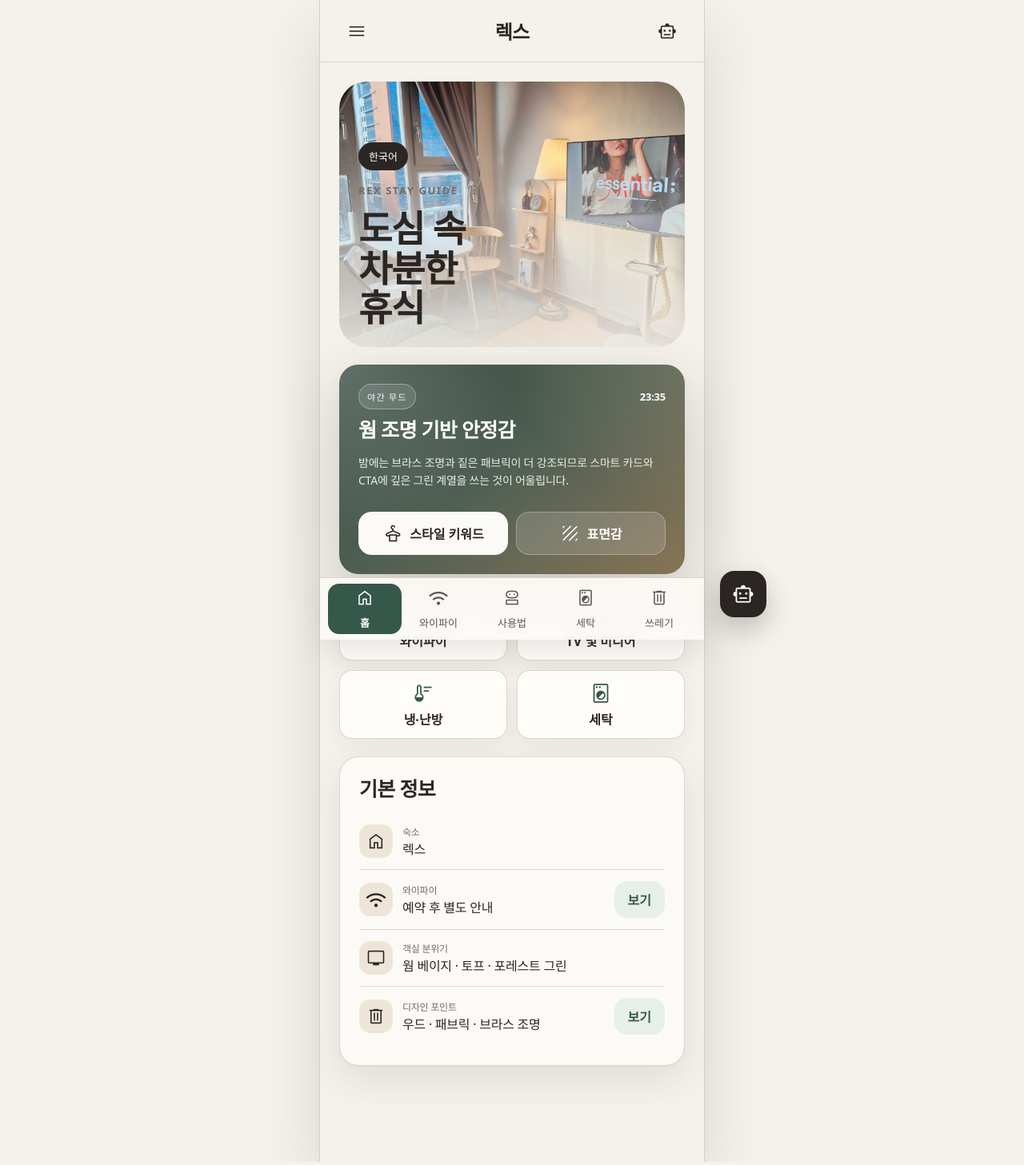
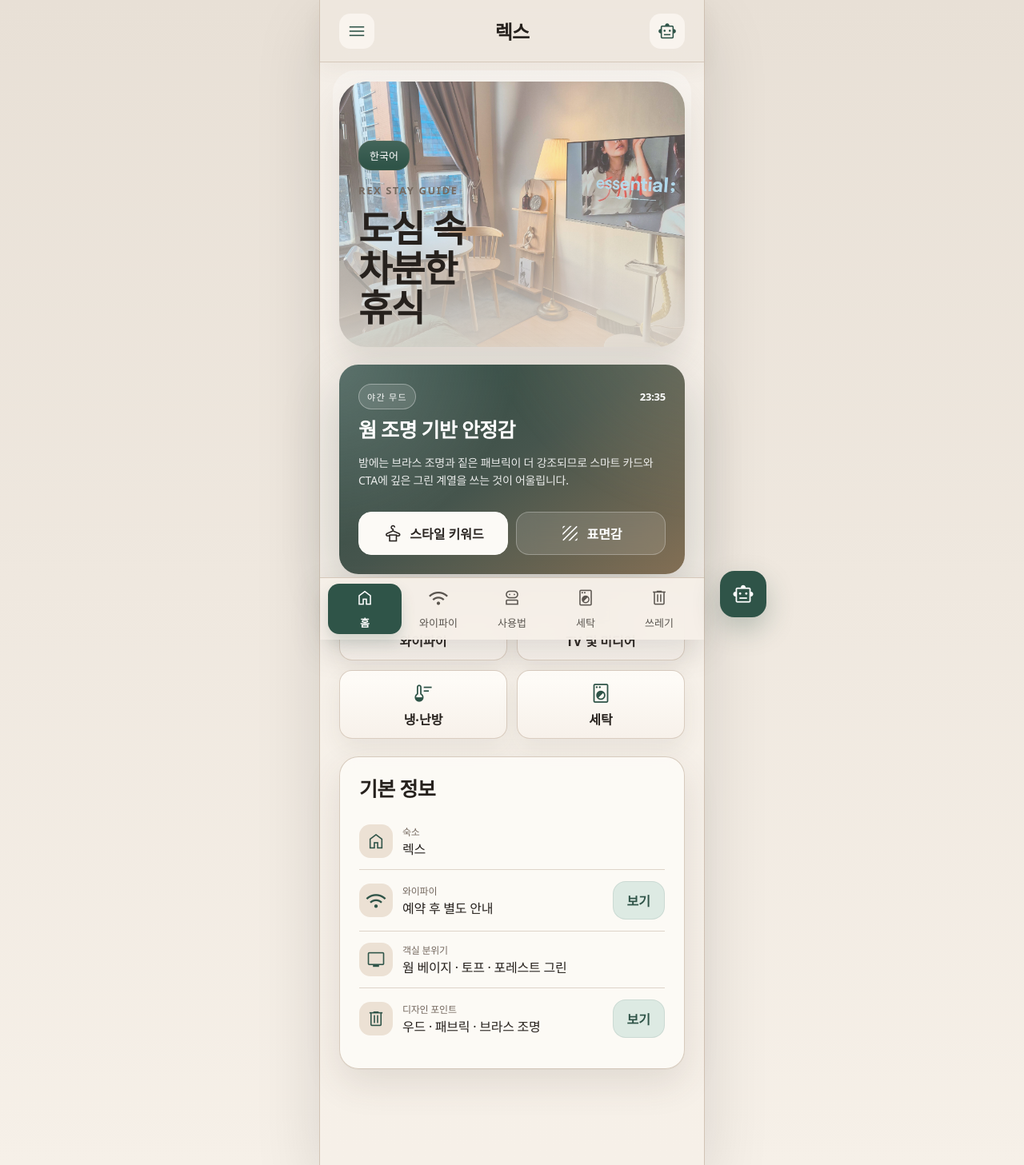
Before and after one commit to Lrinvl1203/madestay-guide-site, a website: page guide-rex-v2.html in a window 1280 px wide. Shown: the whole page at 80% size. Drawn offline with nearby package versions, Linux system fonts and the light colour scheme; a web font is replaced by a local one.

Commit message:
Expand Rex V2 to full-surface theme test

```diff
--- a/guide-rex-v2.html
+++ b/guide-rex-v2.html
@@ -19,36 +19,52 @@
 @media (min-width:760px){.chat-fab{right:calc(50% - 318px);bottom:28px}}
 .chat-panel{display:none}.chat-panel.open{display:grid}
 
-/* REX.design.md token overrides: quiet urban stay, warm taupe curtains, forest bedding, pale oak wood, brass lamp glow. */
-:root{--bg:#F5F1EB;--card:#FCFAF6;--ink:#2B2623;--muted:#766B62;--secondary:#5D5955;--line:#D9CEC2;--bronze:#A88157;--bronze-soft:#EEE5D9;--soft:#F1E9DE;--success:#35584B;--warning:#B4854E;--danger:#9C5B4D;--danger-soft:#F4E2DD;--shadow:0 1px 0 rgba(43,38,35,.04),0 18px 46px rgba(77,64,54,.11);--hero:url('assets/rex/rex-room-01.jpeg')}
-body{background:var(--bg);color:var(--ink)}
-.top{background:rgba(245,241,235,.94);border-bottom-color:rgba(217,206,194,.76)}
-.card,.device,.contact-card{background:var(--card);border-color:rgba(217,206,194,.82);border-radius:24px;box-shadow:var(--shadow)}
+/* REX.design.md token overrides: expanded full-surface application test.
+   Not only fonts/cards — body background, screen wash, top bar, bottom nav,
+   buttons, chips, quick actions, chat surfaces, and active states all shift together. */
+:root{--bg:#EDE6DD;--bg-2:#F6F0E8;--card:#FCFAF6;--ink:#26211D;--muted:#75695F;--secondary:#5B5650;--line:#D2C4B5;--bronze:#A57E59;--bronze-soft:#ECE1D4;--soft:#F3EBE2;--success:#2F5448;--success-soft:#DDEAE3;--warning:#B4854E;--danger:#9C5B4D;--danger-soft:#F4E2DD;--shadow:0 1px 0 rgba(38,33,29,.04),0 18px 46px rgba(70,58,47,.12);--hero:url('assets/rex/rex-room-01.jpeg')}
+html{background:linear-gradient(180deg,#E8E0D6 0%,#F6F0E8 100%)}
+body{background:linear-gradient(180deg,#E8E0D6 0%,#F6F0E8 100%);color:var(--ink)}
+.app{background:linear-gradient(180deg,rgba(248,243,237,.74) 0%,rgba(246,240,232,1) 100%)}
+.top{background:rgba(237,230,221,.88);border-bottom-color:rgba(210,196,181,.88);box-shadow:0 8px 24px rgba(80,67,56,.06)}
+.top h1{color:var(--ink)}
+.icon-btn{background:rgba(255,251,247,.62);color:var(--success)}
+.screen{position:relative}
+.screen:before{content:'';position:absolute;inset:10px 16px auto 16px;height:120px;background:linear-gradient(180deg,rgba(255,255,255,.36),rgba(255,255,255,0));border-radius:28px;pointer-events:none}
+.card,.device,.contact-card{background:rgba(252,250,246,.94);border-color:rgba(210,196,181,.86);border-radius:24px;box-shadow:var(--shadow);backdrop-filter:blur(10px)}
 .card{padding:24px}
 .label,.page-sub,small,figcaption{color:var(--muted)}
 .section-title,.page-title,h1,h2,h3{color:var(--ink);letter-spacing:-.028em}
-.btn,.mini-btn,.send-btn,.suggestion{border-radius:16px}
-.btn.primary,.send-btn{background:var(--ink);color:#fff}
-.tab.active{background:var(--success);color:#fff}
-.circle{background:var(--bronze-soft);color:var(--ink)}
-.warn,.guide-list,.callout{background:#EFE5DA;color:var(--ink);border-color:rgba(168,129,87,.24)}
-.figure,.photo-grid figure{background:var(--card);border-color:var(--line);border-radius:22px}
-.hero{height:332px;border-radius:34px;background:linear-gradient(180deg,rgba(245,241,235,.02),rgba(245,241,235,.92)),var(--hero) center/cover}
-.hero-title{font-size:46px;line-height:1.08}
-.chip{background:rgba(255,255,255,.74)}
-.quick button{background:#FFFDFA;border:1px solid rgba(217,206,194,.78);box-shadow:0 12px 28px rgba(61,53,47,.06)}
+.btn,.mini-btn,.send-btn,.suggestion,.chip{border-radius:16px}
+.btn{background:#F4EEE7;color:var(--ink);border:1px solid rgba(165,126,89,.18)}
+.btn.primary,.send-btn{background:var(--success);color:#fff;border-color:var(--success)}
+.tab.active{background:var(--success);color:#fff;box-shadow:0 10px 18px rgba(47,84,72,.18)}
+.circle{background:var(--bronze-soft);color:var(--success)}
+.warn,.guide-list,.callout{background:#EFE4D8;color:var(--ink);border-color:rgba(165,126,89,.24)}
+.figure,.photo-grid figure{background:rgba(255,252,248,.96);border-color:var(--line);border-radius:22px}
+.hero{height:332px;border-radius:34px;background:linear-gradient(180deg,rgba(237,230,221,.06),rgba(237,230,221,.88)),var(--hero) center/cover;box-shadow:0 20px 42px rgba(68,57,47,.12)}
+.hero-title{font-size:46px;line-height:1.08;text-shadow:0 2px 10px rgba(255,255,255,.18)}
+.chip{background:rgba(255,251,247,.82);color:var(--success);border:1px solid rgba(165,126,89,.14)}
+.chip.active{background:var(--success);color:#fff}
+.quick button{background:linear-gradient(180deg,#FFFDF9 0%,#F7F1EA 100%);border:1px solid rgba(210,196,181,.82);box-shadow:0 12px 28px rgba(61,53,47,.07)}
 .quick button .mi{color:var(--success)}
-.info-row{border-bottom-color:rgba(217,206,194,.7)}
-.mini-btn{background:#E7EFE9;color:var(--success)}
-.smart-card{background:linear-gradient(145deg,#31473E 0%,#516054 50%,#A88157 128%);color:#fff;border:0;box-shadow:0 24px 70px rgba(45,53,49,.22)}
+.info-row{border-bottom-color:rgba(210,196,181,.7)}
+.mini-btn{background:var(--success-soft);color:var(--success);border:1px solid rgba(47,84,72,.10)}
+.smart-card{background:linear-gradient(145deg,#2C4941 0%,#46554D 48%,#A57E59 128%);color:#fff;border:0;box-shadow:0 24px 70px rgba(45,53,49,.24)}
 .smart-card .section-title,.smart-card .smart-copy,.smart-card .smart-clock{color:#fff}
 .smart-card .smart-copy{color:rgba(255,255,255,.88)}
-.smart-card .btn{border:1px solid rgba(255,255,255,.28);background:rgba(255,255,255,.15);color:#fff}
+.smart-card .btn{border:1px solid rgba(255,255,255,.28);background:rgba(255,255,255,.12);color:#fff}
 .smart-card .btn.primary{background:#FCFAF6;color:#2B2623;border-color:#FCFAF6}
-.bottom{position:fixed;left:50%;bottom:0;transform:translateX(-50%);width:min(480px,100%);height:78px;padding:7px 10px calc(7px + var(--safe));display:grid;grid-template-columns:repeat(5,1fr);z-index:30;background:rgba(252,250,246,.92);border-top:1px solid rgba(217,206,194,.86);box-shadow:0 14px 38px rgba(93,89,85,.14)}
+.bottom{position:fixed;left:50%;bottom:0;transform:translateX(-50%);width:min(480px,100%);height:78px;padding:7px 10px calc(7px + var(--safe));display:grid;grid-template-columns:repeat(5,1fr);z-index:30;background:rgba(246,240,232,.94);border-top:1px solid rgba(210,196,181,.9);box-shadow:0 14px 38px rgba(93,89,85,.16);backdrop-filter:blur(16px)}
 .tab{border-radius:14px;color:var(--secondary)}
-.chat-head,.chat-form{background:var(--card)}
-.msg.bot{background:var(--card)}
+.chat-fab{background:var(--success);color:#fff;box-shadow:0 14px 34px rgba(47,84,72,.28)}
+.chat-panel{background:linear-gradient(180deg,#F3EDE6 0%,#FBF8F4 100%)}
+.chat-head,.chat-form{background:rgba(252,250,246,.96)}
+.chat-close{background:#EEE5D9;color:var(--success)}
+.msg.bot{background:rgba(252,250,246,.98);border-color:rgba(210,196,181,.9)}
+.msg.user{background:var(--success);color:#fff}
+.suggestion{background:#FFFDF9;border-color:rgba(210,196,181,.88);color:var(--secondary)}
+.chat-form textarea{background:#FFFDF9;border-color:rgba(210,196,181,.9)}
 .toast{background:var(--ink);color:#fff}
 
   </style>
```
Also changed, not shown: REX.design.md (+12 -0 lines).
